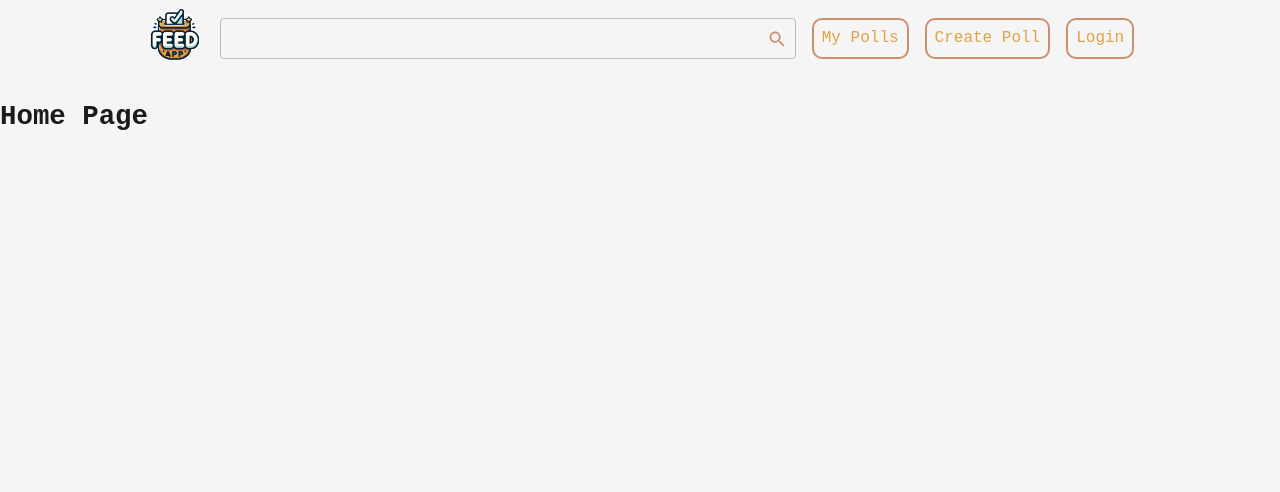
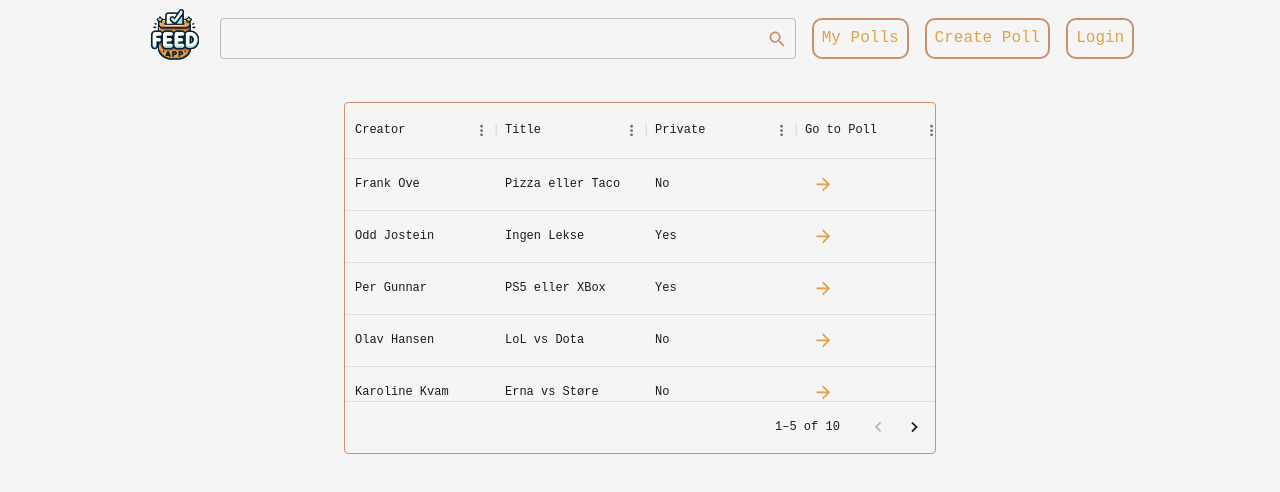
Before and after one commit to 587900/dat250-feed-app, a React (Create React App) app in the folder client/: page / in a window 1280 px wide. Shown: the top 492 px of the page. Built offline with nearby package versions, Linux system fonts and the light colour scheme.

Commit message:
added a table to the home page for mock data to have something to look at :)

```diff
--- a/client/package.json
+++ b/client/package.json
@@ -7,6 +7,7 @@
     "@emotion/styled": "^11.11.0",
     "@mui/icons-material": "^5.14.15",
     "@mui/material": "^5.14.15",
+    "@mui/x-data-grid": "^6.17.0",
     "@testing-library/jest-dom": "^5.17.0",
     "@testing-library/react": "^13.4.0",
     "@testing-library/user-event": "^13.5.0",
--- a/client/src/pages/HomePage/index.tsx
+++ b/client/src/pages/HomePage/index.tsx
@@ -1,14 +1,70 @@
 // Home.tsx
 import React, { FC } from "react";
 import { Link } from "react-router-dom";
-import { Button, Typography } from "@mui/material";
+import { IconButton, Box, useTheme } from "@mui/material";
+import { DataGrid, GridCellParams } from "@mui/x-data-grid";
+import ArrowForwardIcon from '@mui/icons-material/ArrowForward';
 import Navbar from "../../components/Navbar";
+import './index.css'
+
+const columns = [
+  { field: 'creator', headerName: 'Creator', width: 150 },
+  { field: 'title', headerName: 'Title', width: 150 },
+  { field: 'private', headerName: 'Private', width: 150 },
+  {
+    field: 'go to poll',
+    headerName: 'Go to Poll',
+    width: 150,
+    renderCell: (params: GridCellParams) => (
+      <IconButton
+        color="primary"
+        component={Link}
+        to={`/poll/${params.id}`}
+      >
+        <ArrowForwardIcon color="primary"/>
+      </IconButton>
+    ),
+  },
+];
+
+const rows = [
+  { id: 1, creator: 'Frank Ove', title: 'Pizza eller Taco', private: 'No' },
+  { id: 2, creator: 'Odd Jostein', title: 'Ingen Lekse', private: 'Yes' },
+  { id: 3, creator: 'Per Gunnar', title: 'PS5 eller XBox', private: 'Yes' },
+  { id: 4, creator: 'Olav Hansen', title: 'LoL vs Dota', private: 'No' },
+  { id: 5, creator: 'Karoline Kvam', title: 'Erna vs Støre', private: 'No' },
+  { id: 6, creator: 'Henriette Lien', title: 'Windows eller Mac', private: 'Yes' },
+  { id: 7, creator: 'Sander Breivik', title: 'Android vs IPhone', private: 'No' },
+  { id: 8, creator: 'Jens Hjortdal', title: 'Billigere kantine?', private: 'Yes' },
+  { id: 9, creator: 'Karl Søreide', title: 'Mindre lekse', private: 'Yes' },
+  { id: 10, creator: 'Emilie Tanstad', title: 'Ny bybane?', private: 'No' },
+  // ... other rows
+];
+
 const Home: FC = () => {
+  const theme = useTheme();
   return (
-    <div>
+    <div style={{ margin: 0, padding: 0, overflowX: "hidden" }}>
       <Navbar />
-
-      <h1>Home Page</h1>
+      <Box sx={{ height: 400, [theme.breakpoints.down("sm")]: {
+                  width: "100%",
+                },
+                width: '50%', p: 3, mx: 'auto' }}>
+        <DataGrid
+          rows={rows}
+          columns={columns}
+          sx={{ border: '1px solid #CE8F6E', justifyContent: 'center' }}
+          className="customDataGrid"
+          initialState={{
+            pagination: {
+              paginationModel: {
+                pageSize: 5,
+              },
+            },
+          }}
+          pageSizeOptions={[5]}  // Adjust page size as needed
+        />
+      </Box>
     </div>
   );
 };
```
Also changed, not shown: client/src/pages/HomePage/index.css (added), 1 other file (tests, documents, lock files or other folders).
